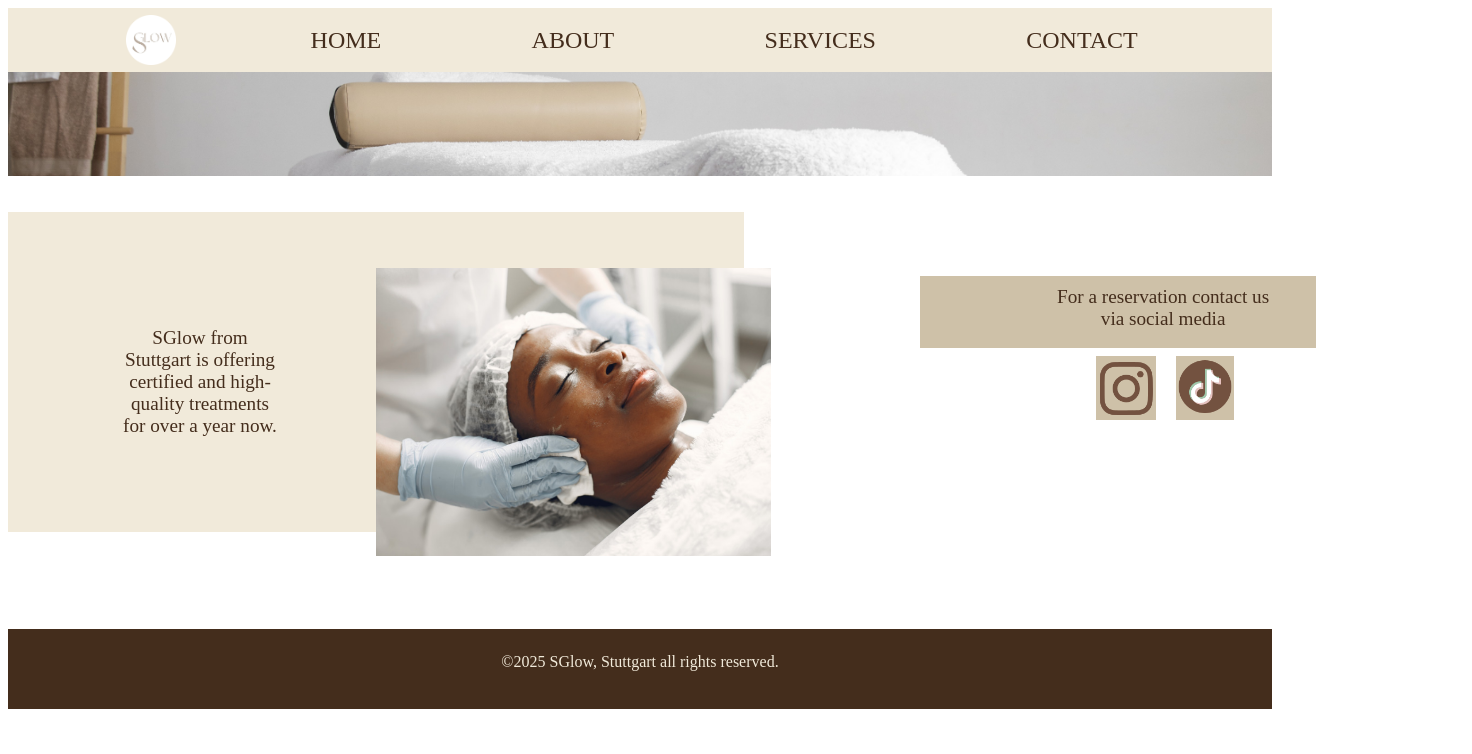
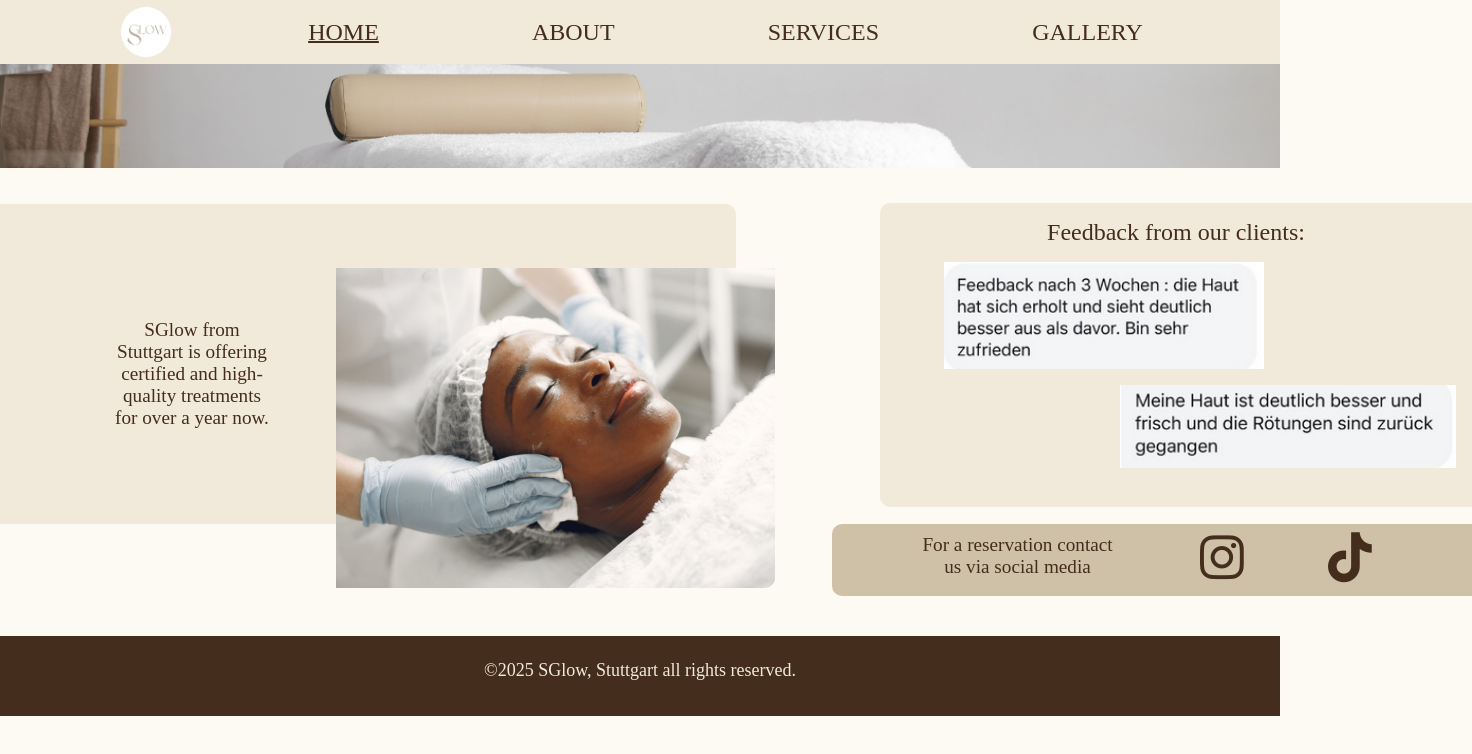
Before and after one commit to radic04/sglow-stuttgart, a plain HTML site: page index.html in a window 1280 px wide. Shown: the whole page, 1472 px wide, since content can reach past the window. Drawn offline with Linux system fonts and the light colour scheme.

Commit message:
Finish home and about pages

```diff
--- a/index.html
+++ b/index.html
@@ -1,10 +1,10 @@
 <!DOCTYPE html>
 <html lang="en">
     <head>
-        <meta charset="UTF-8">
+        <meta charset="UTF-8" name="viewport" content="width=device-width, initial-scale=1">
         <title>SGlow studio</title>
-        <link rel="stylesheet" href="./styles/style.css">
-        <link rel="stylesheet" href="https://cdnjs.cloudflare.com/ajax/libs/font-awesome/4.7.0/css/font-awesome.min.css">
+        <link rel="stylesheet" href="./styles/styleHome.css">
+        <link rel="stylesheet" href="https://cdnjs.cloudflare.com/ajax/libs/font-awesome/6.5.1/css/all.min.css">
     </head>
 
     <body>
@@ -13,7 +13,7 @@
             <a href="./index.html" class="active">HOME</a>
             <a href="./about.html">ABOUT</a>
             <a href="./services.html">SERVICES</a>
-            <a href="./contact.html">CONTACT</a>
+            <a href="./gallery.html">GALLERY</a>
             <a href="javascript:void(0);" class="icon" onclick="myFunction()"> <!--To open and close the topnav on small screens-->
                 ☰
             </a>
@@ -29,52 +29,33 @@
                 </p>
                 <img src="./images/coverImage.png" class="coverImage">
             </div>
+
+            <div class="feedback">
+                <p>
+                Feedback from our clients:
+                </p>
+                <img src="./images/feedback1.png" class="f1">
+                <img src="./images/feedback2.png" class="f2">
+            </div>
+
             <div class="res-bg">
                 <p class="reservation">
                     For a reservation contact us via social media
                 </p>
             </div>
-            <div class="insta">
-                <a href="https://www.instagram.com/sglow.stuttgart/">
-                    <img src="./images/instagram.png" class="insta-icon">
+
+            <a href="https://www.instagram.com/sglow.stuttgart/" class="fa-brands fa-instagram">
+
+            </a>
+
+            <a href="https://www.tiktok.com/@sglow.stuttgart/" class="fa-brands fa-tiktok">
+
             </a>
         </div>
 
-            <div class="tiktok">
-                <a href="https://www.tiktok.com/@sglow.stuttgart/">
-                    <img src="./images/tiktok.png" class="tiktok-icon">
-                </a>
-            </div>
-        </div>
-<!---
-        <div class="description">
-            <p>
-                Offering microneedling and bb glow treatments we want
-                to help our clients achieve clear and glossy skin while
-                enjoying and relaxing during the process.
-            </p>
-        </div>
-
-        <div class="reservation">
-            <p>
-                For a reservation contact us via social media
-            </p>
-            <img src="./images/instagram.png" class="social">
-            <img src="./images/tiktok.png" class="social">
-
-        </div>
-
-        <div class="feedback">
-            <p>
-                Feedback from our clients:
-            </p>
-            <img src="./images/feedback1.png">
-            <img src="./images/feedback2.png">
-        </div>-->
-
+        <script src="myScript.js"></script>
+    </body>
     <footer>
             <p>©2025 SGlow, Stuttgart all rights reserved.</p>
     </footer>
-        <script src="myScript.js"></script>
-    </body>
 </html>
--- /dev/null
+++ b/styles/styleAbout.css
@@ -0,0 +1,128 @@
+body{
+    margin: 0;
+    background-color: #fdfaf4;
+}
+
+.logo{
+    height: 50px;
+    width: 50px;
+}
+
+.header a:hover{
+    color: #f1eada;
+    background-color: #442d1c;
+}
+
+.header a.active{
+    text-decoration: underline;
+    text-decoration-thickness: 1.5px;
+}
+
+.header{
+    display: flex;
+    background-color: #f1eada;
+    justify-content: space-evenly;
+    align-items: center;
+    height: 4rem;
+    overflow: hidden;
+    width: 100%;
+}
+
+.header a{
+    float: left;
+    display: block;
+    text-align: center;
+    padding: 14px 16px;
+    color: #442d1c;
+    text-decoration: none;
+    font-size: 1.5rem;
+    position: relative;
+    z-index: 2;
+}
+
+.header .icon{
+    display: none;
+}
+
+p, li{
+    color: #442d1c;
+}
+
+.container{
+    display: grid;
+    grid-template-columns: 1fr 1fr;
+    grid-template-rows: auto;
+}
+
+.about{
+    display: grid;
+    grid-template-rows: auto auto;
+}
+
+.pabout{
+    font-size: large;
+    padding-left: 2rem;
+    padding-right: 2rem;
+    padding-top: 1.5rem;
+    padding-bottom: 2rem;
+    margin-top: 2.5rem;
+    background-color: #f1eada;
+    max-width: 67ch;
+    line-height: 1.2;
+    border-top-right-radius: 10px;
+    border-bottom-right-radius: 10px;
+}
+
+form{
+    background-color: #f1eada;
+    max-width: fit-content;
+    max-height: fit-content;
+    padding-left: 6rem;
+    padding-right: 14rem;
+    padding-top: 2rem;
+    padding-bottom: 4rem;
+    border-top-right-radius: 10px;
+    border-bottom-right-radius: 10px;
+    font-size: large;
+    color: #442d1c;
+    line-height: 1.4;
+}
+
+.info{
+    background-color: #dcd2bf;
+    margin-top: 2.5rem;
+    padding-left: 1rem;
+    border-top-left-radius: 10px;
+    border-bottom-left-radius: 10px;
+    line-height: 1.2;
+}
+
+#q{
+    margin-left: -1.5rem;
+}
+
+ul, .ul{
+    padding-left: 3rem;
+    padding-top: 0.5rem;
+    font-size: large;
+}
+
+.line{
+    padding-left: 1rem;
+}
+
+footer{
+    background-color: #442d1c;
+    color: #f1eada;
+    height: 10vh;
+    width: 100%;
+    margin-bottom: 0;
+}
+
+footer p{
+    color: #f1eada;
+    font-size: large;
+    text-align: center;
+    margin-top: 2rem;
+    padding-top: 1.5rem;
+}
--- /dev/null
+++ b/styles/styleHome.css
@@ -0,0 +1,225 @@
+body{
+    margin: 0;
+    background-color: #fdfaf4;
+}
+
+.logo{
+    height: 50px;
+    width: 50px;
+}
+
+.header a:hover{
+    color: #f1eada;
+    background-color: #442d1c;
+}
+
+.header a.active{
+    text-decoration: underline;
+    text-decoration-thickness: 1.5px;
+}
+
+.header{
+    display: flex;
+    background-color: #f1eada;
+    justify-content: space-evenly;
+    align-items: center;
+    height: 4rem;
+    overflow: hidden;
+    width: 100%;
+}
+
+.header a{
+    float: left;
+    display: block;
+    text-align: center;
+    padding: 14px 16px;
+    color: #442d1c;
+    text-decoration: none;
+    font-size: 1.5rem;
+    position: relative;
+    z-index: 2;
+}
+
+.header .icon{
+    display: none;
+}
+
+.chair{
+    height: 6.5rem;
+    width: 100%;
+}
+
+.introduction{
+    display: grid;
+    grid-template-columns: 1fr 1fr;
+    grid-template-rows: auto auto;
+}
+
+.description{
+    display: grid;
+    grid-template-columns: 1fr 1fr 1fr;
+    margin-left: 10rem;
+    background-color: #f1eada;
+    height: fit-content;
+    width: 30rem;
+    margin-top: 2rem;
+    margin-bottom: 5rem;
+    margin-left: 0;
+    padding-right: 16rem;
+    padding-top: 2rem;
+    padding-bottom: 18rem;
+    position: relative;
+    border-top-right-radius: 10px;
+}
+
+.description p{
+    width: 10rem;
+    text-align: center;
+    position: absolute;
+    padding-left: 7rem;
+    padding-top: 6rem;
+    font-size: larger;
+    color: #442d1c;
+}
+
+.coverImage{
+    height: 20rem;
+    width: auto;
+    position: absolute;
+    padding-left: 21rem;
+    padding-top: 4rem;
+    border-top-right-radius: 10px;
+    border-bottom-right-radius: 10px;
+}
+
+.reservation{
+    color: #442d1c;
+    position: absolute;
+    font-size: larger;
+    margin-left: 5rem;
+    margin-top: 0.6rem;
+    width: 110%;
+    max-width: 22ch;
+    text-align: center;
+}
+
+.res-bg{
+    background-color: #cec1a8;
+    margin-left: 6rem;
+    margin-top: -5rem;
+    width: 87%;
+    height: 9vh;
+    grid-area: 2 / 2 / 2 / 2;
+    border-top-left-radius: 10px;
+    border-bottom-left-radius: 10px;
+}
+
+.f1{
+    grid-column: 1;
+    grid-row: 2;
+    width: 20rem;
+    height: auto;
+    margin-left: 3rem;
+}
+
+.f2{
+    grid-column: 2;
+    grid-row: 3;
+    width: 21rem;
+    height: auto;
+    margin-left: -10rem;
+}
+
+.feedback{
+    background-color: #f1eada;
+    margin-left: 9rem;
+    margin-top: 1.95rem;
+    display: grid;
+    grid-template-columns: 1fr 1fr;
+    grid-template-rows: auto auto auto;
+    height: 15rem;
+    width: fit-content;
+    gap: 1rem;
+    padding: 1rem;
+    padding-bottom: 3rem;
+    border-top-left-radius: 10px;
+    border-bottom-left-radius: 10px;
+}
+
+.feedback p{
+    grid-column: span 2;
+    color: #442d1c;
+    font-size: 1.5rem;
+    margin: 0;
+    text-align: center;
+}
+
+.fa-brands{
+    font-size: 50px !important;
+    color: #442d1c;
+    text-decoration: none;
+    text-align: center;
+    display: inline-block;
+    position: absolute;
+}
+
+.fa-brands:hover{
+    opacity: 0.7;
+}
+
+.fa-instagram{
+    margin-left: 75rem;
+    margin-top: 22.5rem;
+}
+
+.fa-tiktok{
+    margin-left: 83rem;
+    margin-top: 22.5rem;
+}
+
+footer{
+    background-color: #442d1c;
+    color: #f1eada;
+    height: 10vh;
+    width: 100%;
+    margin-bottom: 0;
+}
+
+footer p{
+    font-size: large;
+    text-align: center;
+    margin-top: 2rem;
+    padding-top: 1.5rem;
+}
+
+@media screen and (max-width: 600px) {
+  .header a:not(:first-child) {display: none;}
+  .header a.icon {
+    float: right;
+    display: block;
+  }
+}
+
+@media screen and (max-width: 600px) {
+  .header.responsive {
+    flex-direction: column;
+    align-items: flex-start;
+    background-color: #442d1c;
+    z-index: 10;
+    }
+  .header.responsive a.icon {
+    position: absolute;
+    right: 0;
+    top: 0;
+  }
+  .header.responsive a {
+    display: block;
+    width: 100%;
+    text-align: left;
+    color: #ece1da;
+    background-color: transparent;
+    text-decoration: none;
+    font-size: 1.5rem;
+  }
+
+}
--- /dev/null
+++ b/styles/styleServices.css
@@ -0,0 +1,60 @@
+body{
+    margin: 0;
+    background-color: #fdfaf4;
+}
+
+.logo{
+    height: 50px;
+    width: 50px;
+}
+
+.header a:hover{
+    color: #f1eada;
+    background-color: #442d1c;
+}
+
+.header a.active{
+    text-decoration: underline;
+    text-decoration-thickness: 1.5px;
+}
+
+.header{
+    display: flex;
+    background-color: #f1eada;
+    justify-content: space-evenly;
+    align-items: center;
+    height: 4rem;
+    overflow: hidden;
+    width: 100%;
+}
+
+.header a{
+    float: left;
+    display: block;
+    text-align: center;
+    padding: 14px 16px;
+    color: #442d1c;
+    text-decoration: none;
+    font-size: 1.5rem;
+    position: relative;
+    z-index: 2;
+}
+
+.header .icon{
+    display: none;
+}
+
+footer{
+    background-color: #442d1c;
+    color: #f1eada;
+    height: 10vh;
+    width: 100%;
+    margin-bottom: 0;
+}
+
+footer p{
+    font-size: large;
+    text-align: center;
+    margin-top: 2rem;
+    padding-top: 1.5rem;
+}
```
Also changed, not shown: about.html (added, +108 -0 lines), gallery.html (added, +29 -0 lines), services.html (added, +29 -0 lines). Lines whose indentation alone changed are shown as unchanged.
